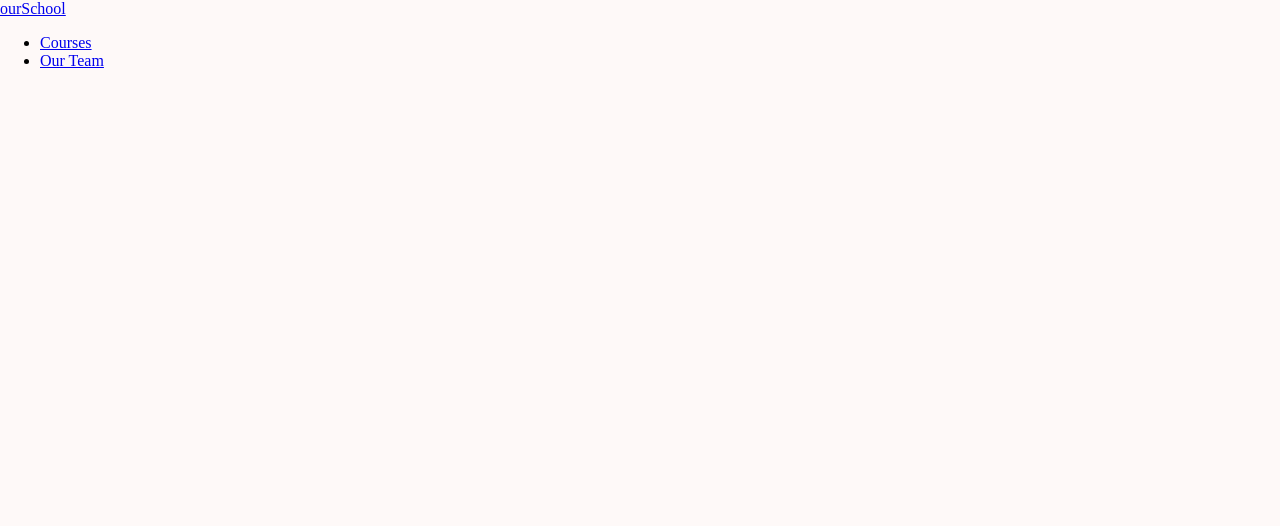
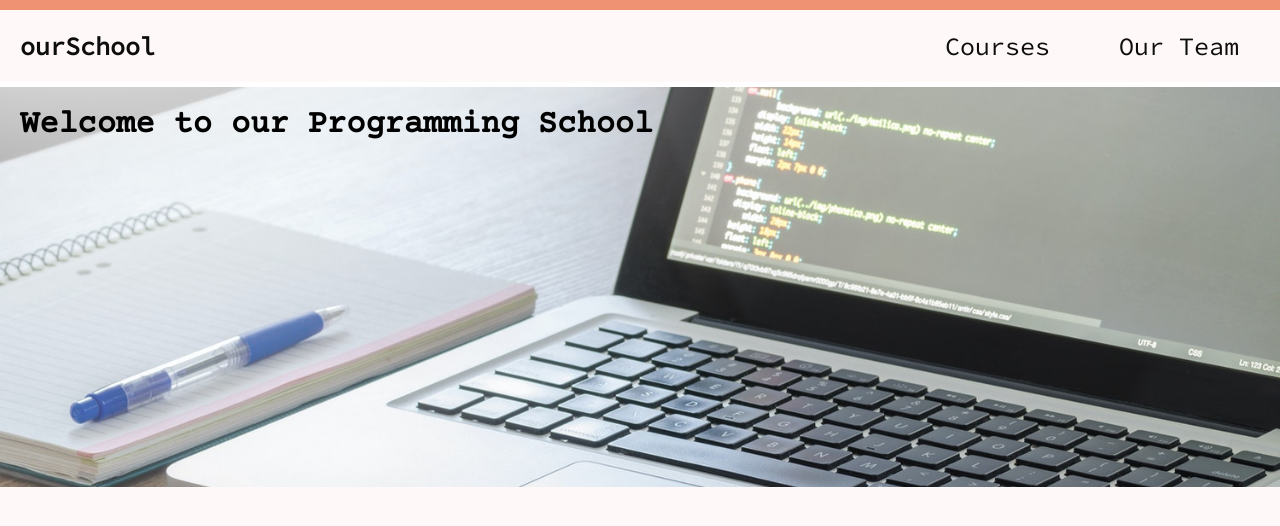
Before and after one commit to obuke-i-kursevi/css-sekcija, a plain HTML site: page grupa2/school-project/index.html in a window 1280 px wide. Drawn offline with nearby package versions, Linux system fonts and the light colour scheme.

Commit message:
10. čas - 06.10.2021.

```diff
--- a/grupa1/school-project/styles.css
+++ b/grupa1/school-project/styles.css
@@ -12,3 +12,77 @@ body {
     margin: 0;
     background-color: #fef9f8;
 }
+
+.main-header {
+    border-top: 10px solid #ef9273;
+    background: #fef9f8;
+    padding: 20px;
+    width: 100%;
+    border-bottom: 5px solid white;
+}
+
+.main-header .main-header__logo {
+    display: inline-block;
+    font-family: 'Source Code Pro', monospace;
+    font-size: 25px;
+    font-weight: bolder;
+    vertical-align: middle;
+}
+
+.main-header__logo a {
+    color: #0d0d0d;
+    text-decoration: none;
+}
+
+.main-header .main-nav {
+    display: inline-block;
+    text-align: right;
+    vertical-align: middle;
+    width: calc(100% - 140px);
+}
+
+.main-nav__items {
+    list-style-type: none;
+    padding: 0;
+    margin: 0;
+}
+
+.main-nav__item {
+    display: inline-block;
+    white-space: nowrap;
+}
+
+.main-nav__item a {
+    font-family: 'Source Code Pro', monospace;
+    font-size: 25px;
+    color: #0d0d0d;
+    text-decoration: none;
+    padding: 5px;
+    padding-left: 20px;
+    padding-right: 20px;
+}
+
+.li-first {
+    margin-right: 25px;
+}
+
+.main-nav__item a:hover,
+.main-nav__item a:active {
+    color: #fef9f8;
+    background: #ef9273;
+    border-radius: 40px;
+}
+
+.hero-wrapper {
+    /* height: 500px; */
+    /* border: 1px solid red; */
+    /* margin: 15px; */
+    /* background-color: #7c544d; */
+    padding: 20px;
+    font-family: 'Courier Prime', monospace;
+    width: 100%;
+    height: 50vh;
+    background-image: url('./assets/hero-image.jpg');
+    background-repeat: no-repeat;
+    background-size: cover;
+}
--- a/grupa2/school-project/index.html
+++ b/grupa2/school-project/index.html
@@ -14,10 +14,13 @@
             <a href="index.html">
                 ourSchool
             </a>
+            <!-- <a href="#test-section">
+                Go to Test Section
+            </a> -->
         </div>
         <nav class="main-nav">
             <ul class="main-nav__items">
-                <li class="main-nav__item">
+                <li class="main-nav__item li-first">
                     <a href="courses/index.html">
                         Courses
                     </a>
@@ -30,5 +33,14 @@
             </ul>
         </nav>
     </header>
+
+    <!-- * Hero section -->
+    <div class="hero-wrapper">
+        <h1>Welcome to our Programming School</h1>
+    </div>
+
+    <!-- <section id="test-section" class="test-section">
+        <h1>Test Section</h1>
+    </section> -->
 </body>
 </html>
--- a/grupa2/school-project/styles.css
+++ b/grupa2/school-project/styles.css
@@ -13,3 +13,81 @@ body {
     margin: 0;
     background: #fef9f8;
 }
+
+.main-header {
+    border-top: 10px solid #ef9273;
+    background: #fef9f8;
+    padding: 20px;
+    width: 100%;
+    border-bottom: 5px solid white;
+}
+
+.main-header .main-header__logo {
+    display: inline-block;
+    font-family: 'Source Code Pro', monospace;
+    font-weight: bolder;
+    font-size: 25px;
+    vertical-align: middle;
+}
+
+.main-header__logo a {
+    color: #0d0d0d;
+    text-decoration: none;
+}
+
+.main-header .main-nav {
+    display: inline-block;
+    text-align: right;
+    width: calc(100% - 140px);
+    vertical-align: middle;
+}
+
+.main-nav__items {
+    list-style-type: none;
+    padding: 0;
+    margin: 0;
+}
+
+.main-nav__item {
+    white-space: nowrap;
+    display: inline-block;
+}
+
+.main-nav__item a {
+    font-family: 'Source Code Pro', monospace;
+    font-size: 25px;
+    color: #0d0d0d;
+    text-decoration: none;
+    padding: 5px;
+    padding-left: 20px;
+    padding-right: 20px;
+    /* padding: 5px 20px; moze i ovako */
+}
+
+.main-nav__item a:hover,
+.main-nav__item a:active {
+    color: #fef9f8;
+    background: #ef9273;
+    border-radius: 40px;
+}
+
+.li-first {
+    margin-right: 25px;
+}
+
+.hero-wrapper {
+    /* background-color: aquamarine;
+    border: 1px solid red; */
+    /* margin: 15px; */
+    padding: 20px;
+    font-family: 'Courier Prime', monospace;
+    width: 100%;
+    height: 50vh;
+    background-image: url('./assets/hero-image.jpg');
+    background-repeat: no-repeat;
+    background-size: cover;
+}
+
+.hero-wrapper h1 {
+    margin: 0;
+}
```
Also changed, not shown: grupa1/playground/important-and-not-selector.css (added, +15 -0 lines), grupa1/playground/important-and-not-selector.html (added, +20 -0 lines), grupa1/school-project/index.html (+9 -1 lines), grupa2/playground/important-and-not-class.css (added, +16 -0 lines), grupa2/playground/important-and-not-class.html (added, +20 -0 lines), grupa1/school-project/assets/hero-image.jpg (added), grupa2/school-project/assets/hero-image.jpg (added).
